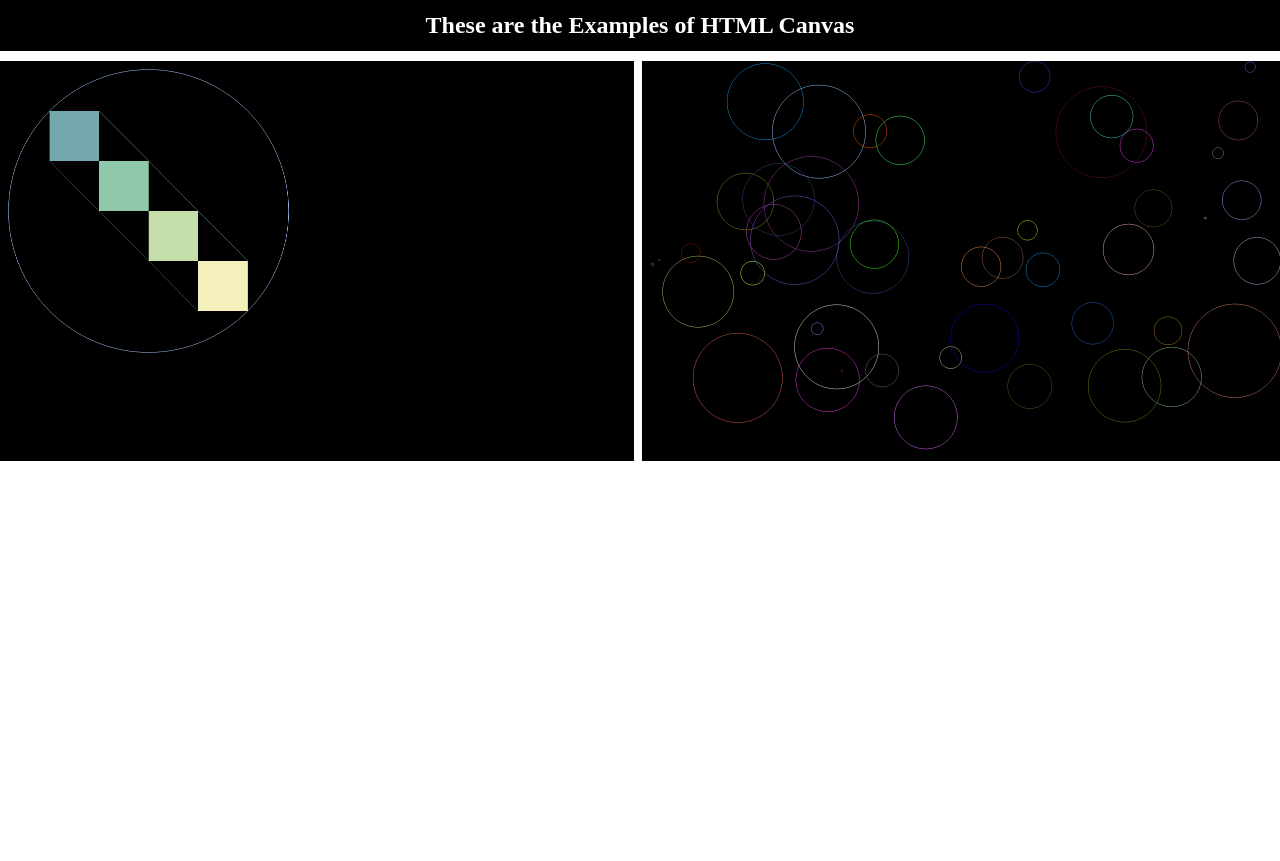
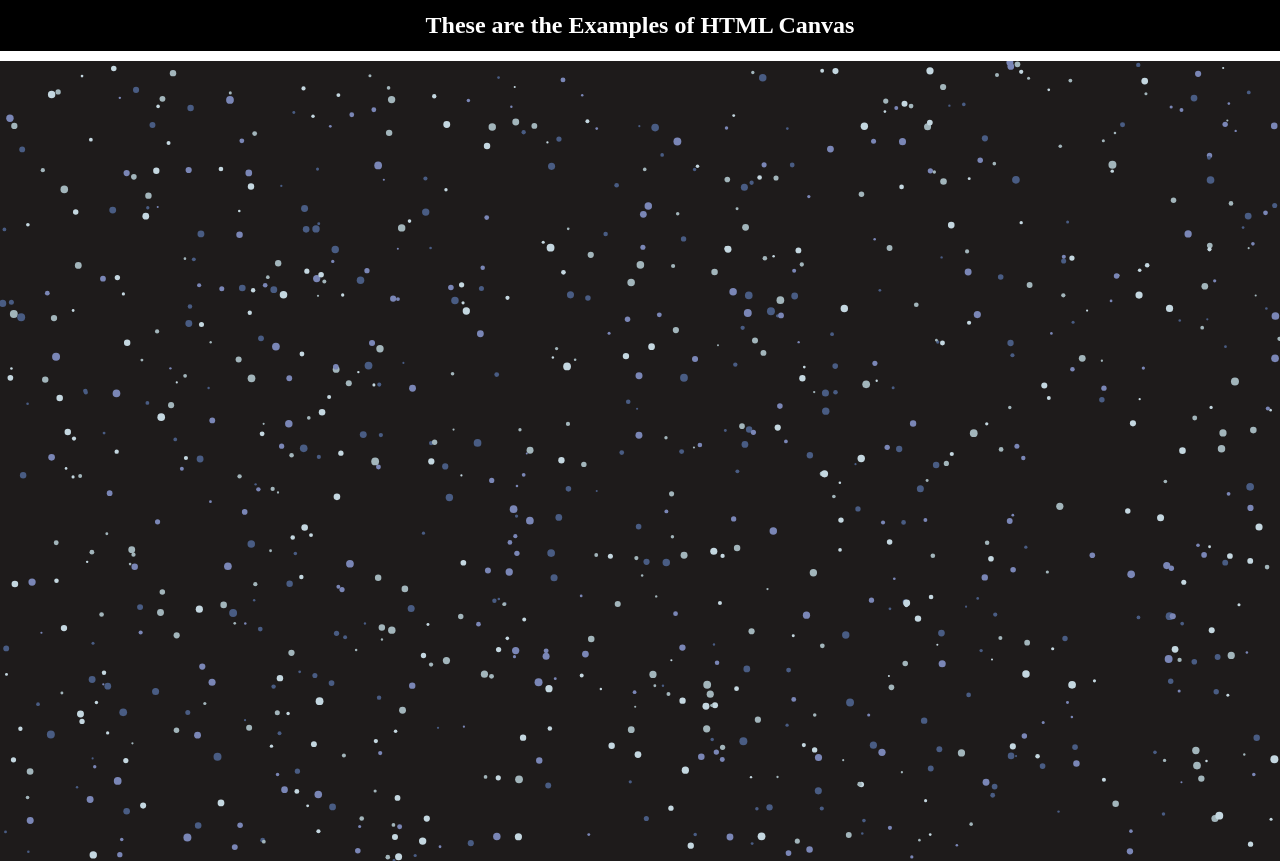
Before and after one commit to matrix-man-12/HTML-Canvas, a plain HTML site: page index.html in a window 1280 px wide. Shown: the top 861 px of the page. Before the commit the page ends 800 px from the top, so only its background shows below. Drawn offline with Linux system fonts and the light colour scheme.

Commit message:
3 mini-projects

```diff
--- a/canvas.css
+++ b/canvas.css
@@ -37,8 +37,16 @@ body {
 
 .canvas-2 {
     display: block;
-    width: 50vw;
+    width: 48.85vw;
     height: 50vh;
     background-color: black;
     margin-left: 4px;
 }
+
+.canvas-3{
+    display: block;
+    /* width: 50vw;
+    height: 50vh; */
+    background-color: rgb(30, 27, 27);
+    max-width:100%;  /* added */
+}
--- a/canvas.js
+++ b/canvas.js
@@ -1,6 +1,7 @@
 
 let canvas1 = document.querySelector('.canvas-1')
 let canvas2 = document.querySelector('.canvas-2')
+let canvas3 = document.querySelector('.canvas-3')
 
 canvas1.width = window.innerWidth
 canvas1.height = window.innerHeight
@@ -9,6 +10,10 @@ let context1 = canvas1.getContext('2d')
 canvas2.width = window.innerWidth
 canvas2.height = window.innerHeight
 let context2 = canvas2.getContext('2d')
+
+canvas3.width = window.innerWidth
+canvas3.height = window.innerHeight
+let context3 = canvas3.getContext('2d')
 
 // fillRect(x, y, width, height)
 context1.fillStyle = '#73A9AD'
@@ -28,7 +33,7 @@ context1.lineTo(400, 500)
 context1.strokeStyle = '#576F72'
 context1.stroke()
 
-// // line-2
+// line-2
 context1.beginPath()
 context1.moveTo(200, 100)
 context1.lineTo(500, 400)
@@ -44,25 +49,10 @@ context1.strokeStyle = '#ABC9FF'
 context1.stroke()
 
 
-// function randomize(){
-//     // clear the canvas
-//     context1.clearRect(0, 0, canvas1.width, canvas1.height)
-//     for(let i = 0; i < 50; i++){
-//         let x = Math.random() * window.innerWidth
-//         let y = Math.random() * window.innerHeight
-//         let radius = Math.random() * 100
-//         const randomColor = Math.floor(Math.random()*16777215).toString(16);
-
-//         context1.beginPath()
-//         context1.arc(x, y, radius, 0, Math.PI * 2, false)
-//         context1.strokeStyle = `#${randomColor}`
-//         context1.stroke()
-//     }
-// }
-
-// randomize()
 
 
+
+// Canvas 2
 function Circle(x, y, dx, dy, radius, color) {
     this.x = x
     this.y = y
@@ -74,9 +64,9 @@ function Circle(x, y, dx, dy, radius, color) {
     this.draw = function() {
         context2.beginPath()
         context2.arc(this.x, this.y, this.radius, 0, Math.PI * 2, false)
-        context2.strokeStyle = this.color
+        context2.fillStyle = this.color
         // console.log(`Color is: ${this.color}`);
-        context2.stroke()
+        context2.fill()
     }
 
     this.update = function() {
@@ -125,3 +115,105 @@ function animate() {
 }
 
 animate()
+
+
+// Canvas 3
+
+let mouse = {
+    x: undefined,
+    y: undefined
+}
+
+let maxRadius = 50
+// let minRadius = 10
+
+canvas3.addEventListener("mousemove", (event) => {
+    mouse.x = event.x
+    mouse.y = event.y
+})
+
+window.addEventListener("resize", (event) => {
+    canvas3.width = window.innerWidth
+    canvas3.height = window.innerHeight
+
+    init()
+})
+
+let colorArray = ["#495C83", "#7A86B6", "#C4D7E0", "#A2B5BB"]
+
+function Circle3(x, y, dx, dy, radius,) {
+    this.x = x
+    this.y = y
+    this.dx = dx
+    this.dy = dy
+    this.radius = radius
+    this.minRadius = radius
+    this.color = colorArray[Math.floor(Math.random() * colorArray.length)]
+
+    this.draw = function() {
+        context3.beginPath()
+        context3.arc(this.x, this.y, this.radius, 0, Math.PI * 2, false)
+        context3.fillStyle = this.color
+        context3.fill()
+    }
+
+    this.update = function() {
+        if(this.x + this.radius > innerWidth || this.x - this.radius < 0) {
+            this.dx = -this.dx
+        }
+        if(this.y + this.radius > innerHeight || this.y - this.radius < 0) {
+            this.dy = -this.dy
+        }
+        this.x += this.dx
+        this.y += this.dy
+
+
+        // mouse hover growth
+        if(mouse.x - this.x < 50 && mouse.x - this.x > -50 && mouse.y - this.y < 50 && mouse.y - this.y > -50) {
+            if(this.radius < maxRadius) {
+                this.radius += 1
+            }
+        } else if(this.radius > this.minRadius) {
+            this.radius -= 1
+        }
+
+        this.draw()
+    }
+}
+
+
+let circleArray3 = []
+
+let numberOfCircles3 = 900
+
+function init() {
+    circleArray3 = []
+    for(let i = 0; i < numberOfCircles3; i++ ) {
+
+        let radius = (Math.random() * 3 + 1)
+
+        let x = Math.random() * (window.innerWidth - radius*2) + radius
+        let y = Math.random() * (window.innerHeight - radius*2) + radius
+
+        let dx = (Math.random() - 0.5) * 5
+        let dy = (Math.random() - 0.5 ) * 5
+
+        let circle = new Circle3(x, y, dx, dy, radius,)
+
+        circleArray3.push(circle)
+    }
+}
+
+init()
+
+function animate3() {
+    requestAnimationFrame(animate3)
+
+    context3.clearRect(0, 0, canvas3.width, canvas3.height)
+
+    for(let i = 0; i < circleArray3.length; i++) {
+        circleArray3[i].update()
+    }
+}
+
+animate3()
--- a/index.html
+++ b/index.html
@@ -10,11 +10,17 @@
 <body>
 
     <h1 class="title">These are the Examples of HTML Canvas</h1>
+
+    <div class="container">
+        <canvas class="canvas-3"></canvas>
+    </div>
+
     <div class="container">
         <canvas class="canvas-1"></canvas>
         <canvas class="canvas-2"></canvas>
     </div>
 
+
     <script src="./canvas.js"></script>
 
 </body>
```
